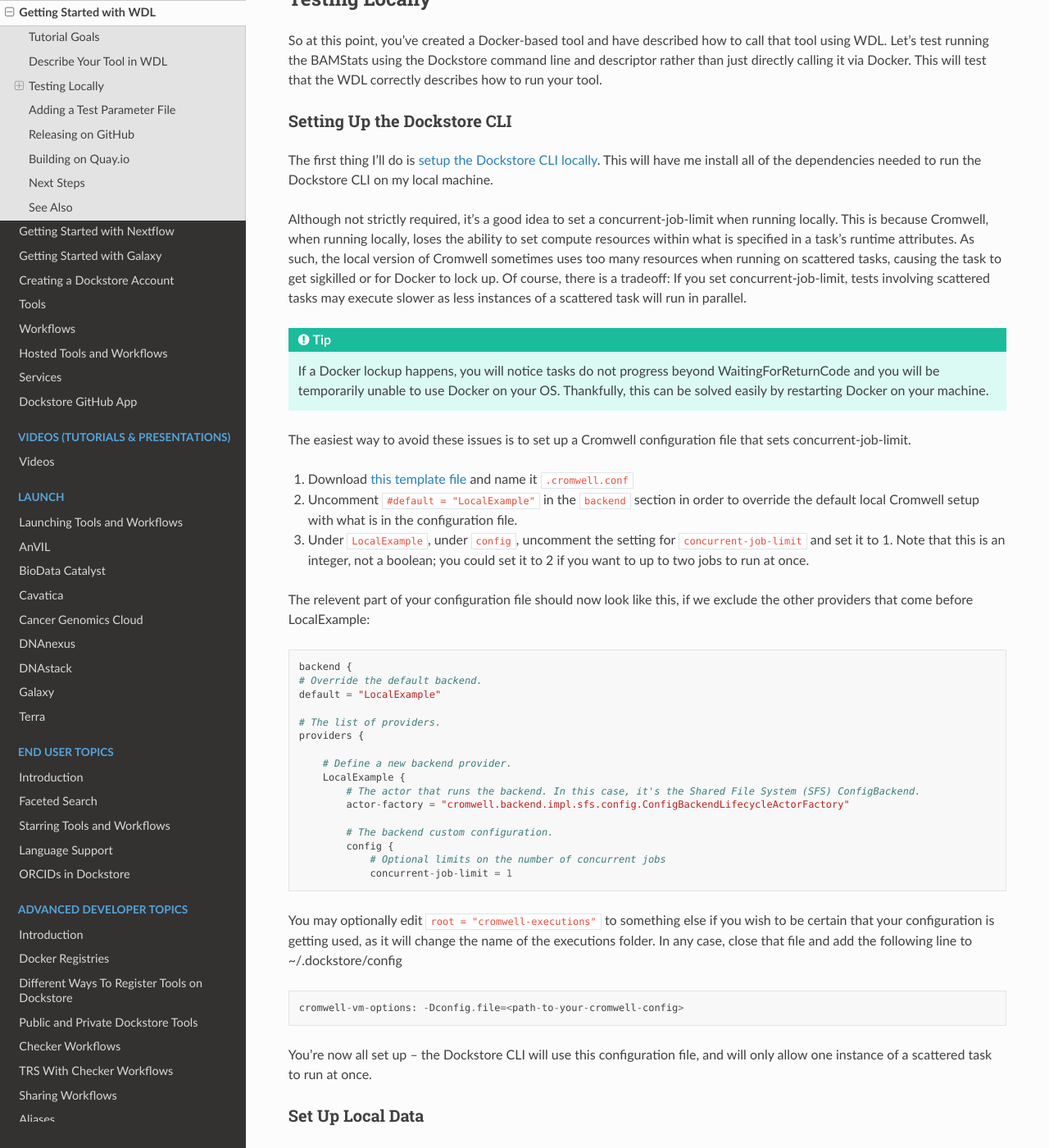
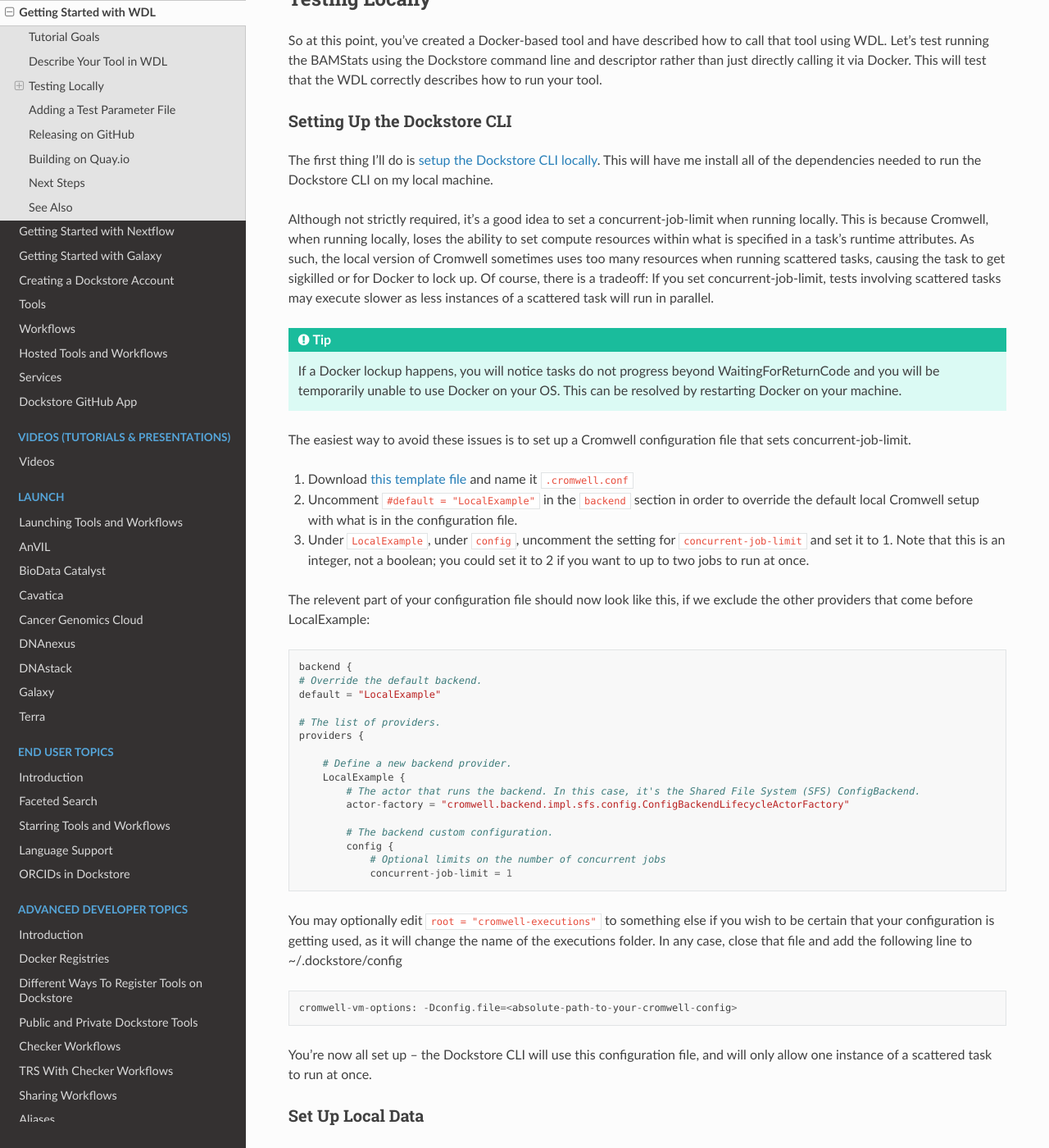
Before and after one commit to dockstore/dockstore-documentation, a Sphinx documentation site: the page built from docs/getting-started/getting-started-with-wdl.rst, in a window 1280 px wide and 1400 px high, scrolled down 3808 px. Shown: the whole window at 82% size. Built offline with Sphinx 7.4.7 and the Read the Docs theme 2.0.0, drawn with Linux system fonts in a browser that asks for light colours.

Commit message:
Charles' suggested changes

```diff
--- a/docs/getting-started/getting-started-with-wdl.rst
+++ b/docs/getting-started/getting-started-with-wdl.rst
@@ -209,16 +209,16 @@
 how to run your tool.
 
 Setting Up the Dockstore CLI
-^^^^^^^^^^^^^^^^^^^^^^^^^^^^^^
+^^^^^^^^^^^^^^^^^^^^^^^^^^^^
 
 The first thing I'll do is
 `setup the Dockstore CLI locally <https://dockstore.org/quick-start>`__.
 This will have me install all of the dependencies needed to run the
 Dockstore CLI on my local machine.
 
-Although not strictly required, it's a good idea to set a concurrent-job-limit when running locally. This is because Cromwell, when running locally, loses the ability to set compute resources within what is specified in a task's runtime attributes. As such, the local version of Cromwell sometimes uses too many resources when running on scattered tasks, causing the task to get sigkilled or for Docker to lock up. Of course, there is a tradeoff: If you set concurrent-job-limit, tests involving scattered tasks may execute slower as less instances of a scattered task will run in parallel.
+Although not strictly required, it's a good idea to set a concurrent-job-limit when running locally. This is because Cromwell, when running locally, loses the ability to set compute resources within what is specified in a task's runtime attributes. As such, the local version of Cromwell sometimes uses too many resources when running scattered tasks, causing the task to get sigkilled or for Docker to lock up. Of course, there is a tradeoff: If you set concurrent-job-limit, tests involving scattered tasks may execute slower as less instances of a scattered task will run in parallel.
 
-.. tip::  If a Docker lockup happens, you will notice tasks do not progress beyond WaitingForReturnCode and you will be temporarily unable to use Docker on your OS. Thankfully, this can be solved easily by restarting Docker on your machine.
+.. tip::  If a Docker lockup happens, you will notice tasks do not progress beyond WaitingForReturnCode and you will be temporarily unable to use Docker on your OS. This can be resolved by restarting Docker on your machine.
 
 The easiest way to avoid these issues is to set up a Cromwell configuration file that sets concurrent-job-limit.
 
@@ -251,12 +251,12 @@
 
 ::
 
-    cromwell-vm-options: -Dconfig.file=<path-to-your-cromwell-config>
+    cromwell-vm-options: -Dconfig.file=<absolute-path-to-your-cromwell-config>
 
 You're now all set up -- the Dockstore CLI will use this configuration file, and will only allow one instance of a scattered task to run at once.
 
 Set Up Local Data
-^^^^^^^^^^^^^^^^^^^^^^^^^^^^^^
+^^^^^^^^^^^^^^^^^
 
 Next thing I’ll do is create a completely local dataset and JSON
 parameterization file:
@@ -282,7 +282,7 @@
 ``bam_input`` and the memory in GB that I want to use for the task.
 
 Run Your Tool
-^^^^^^^^^^^^^^^^^^^^^^^^^^^^^^
+^^^^^^^^^^^^^
 At this point, let's run the tool with our local inputs and outputs via
 the JSON config file:
 
```
